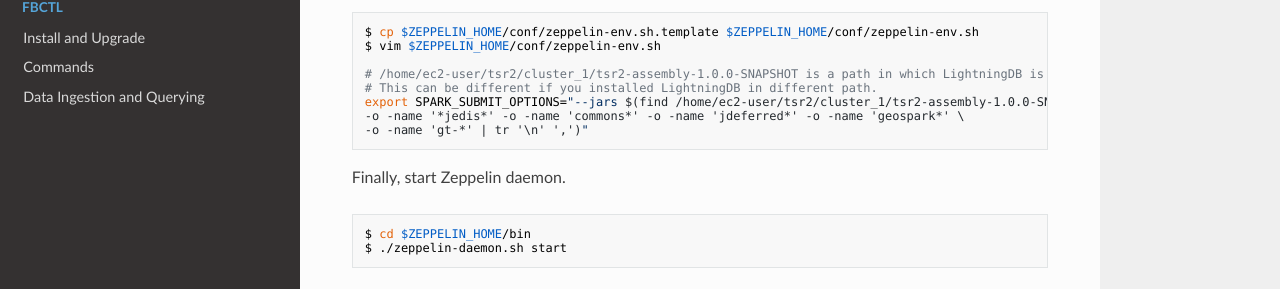
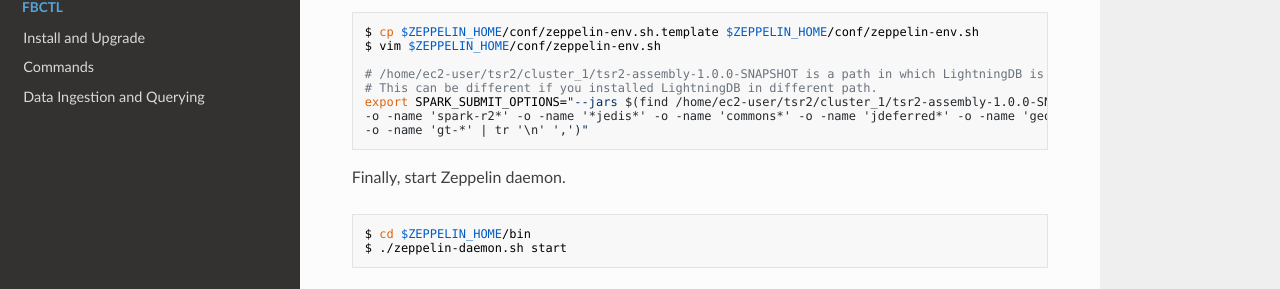
Before and after one commit to mnms/docs, an MkDocs documentation site: the page built from docs/try-with-zeppelin.md, in a window 1280 px wide and 1400 px high. Shown: the part 316-605 px from the top of the window. Built offline with MkDocs 1.6.1, drawn with Linux system fonts in a browser that asks for light colours; nearby versions of some CDN libraries; some of the changed text lies outside the part shown.

````diff
--- a/docs/try-with-zeppelin.md
+++ b/docs/try-with-zeppelin.md
@@ -13,8 +13,8 @@ $ vim $ZEPPELIN_HOME/conf/zeppelin-env.sh
 
 # /home/ec2-user/tsr2/cluster_1/tsr2-assembly-1.0.0-SNAPSHOT is a path in which LightningDB is installed using fbctl.
 # This can be different if you installed LightningDB in different path.
-export SPARK_SUBMIT_OPTIONS="--jars $(find /home/ec2-user/tsr2/cluster_1/tsr2-assembly-1.0.0-SNAPSHOT/lib -name 'tsr2*' -o -name 'spark-r2*' \
--o -name '*jedis*' -o -name 'commons*' -o -name 'jdeferred*' -o -name 'geospark*' \
+export SPARK_SUBMIT_OPTIONS="--jars $(find /home/ec2-user/tsr2/cluster_1/tsr2-assembly-1.0.0-SNAPSHOT/lib -name 'tsr2*' \
+-o -name 'spark-r2*' -o -name '*jedis*' -o -name 'commons*' -o -name 'jdeferred*' -o -name 'geospark*' \
 -o -name 'gt-*' | tr '\n' ',')"
 ```
 
````
Also changed, not shown: other parts of docs/try-with-zeppelin.md (+4 -0 lines), docs/images/shell-timeout.png (added).
